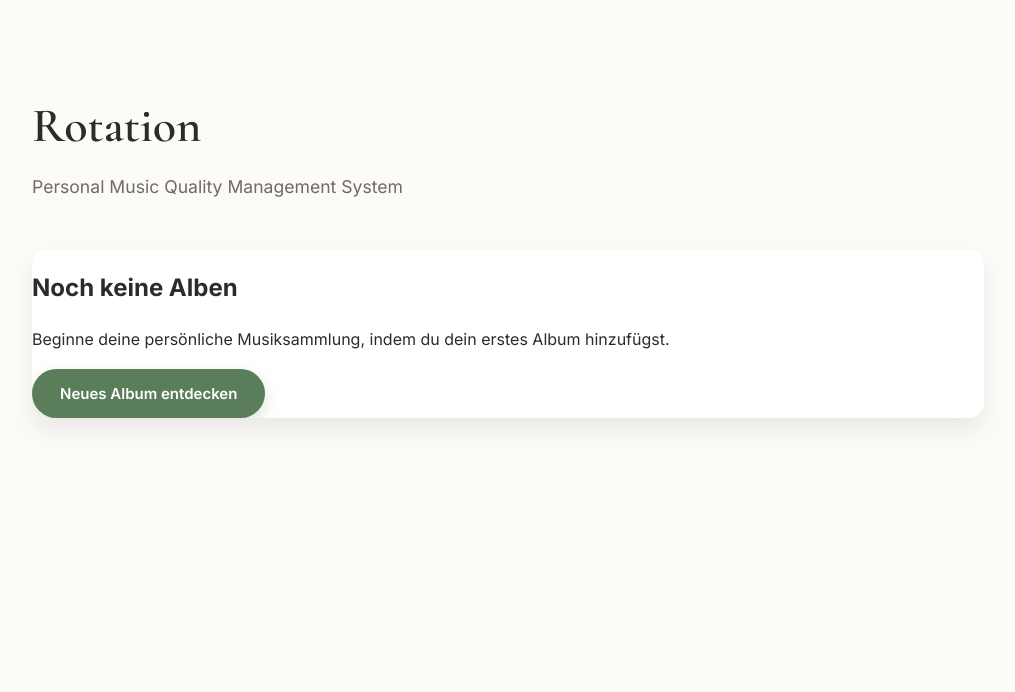
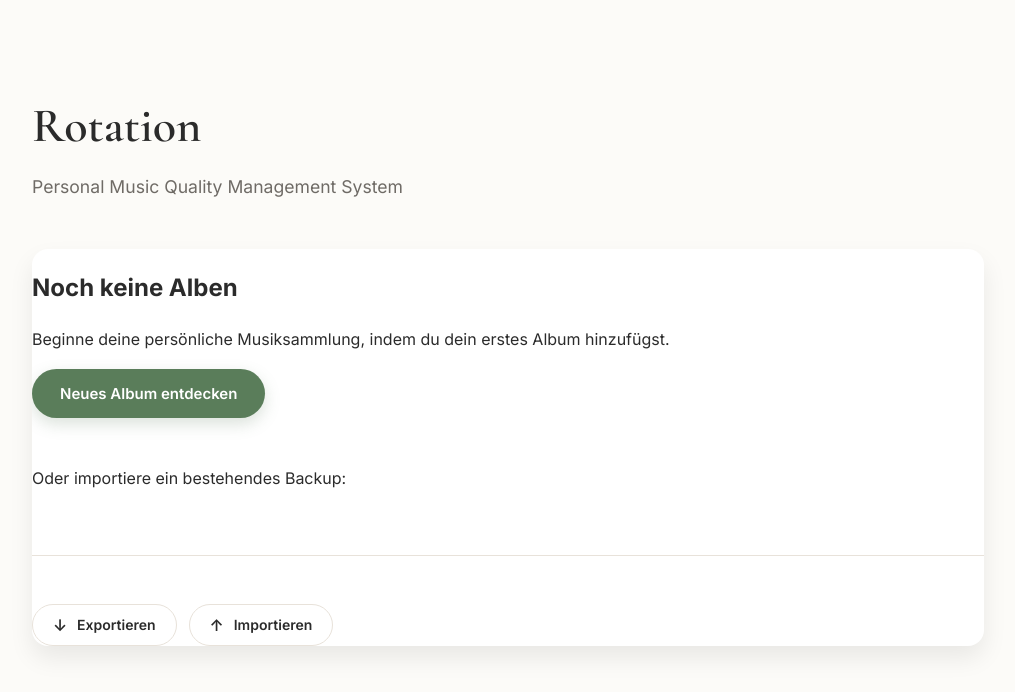
Before and after one commit to Xyl0se/rotation-app, a React (Vite) app: page / in a window 1280 px wide. Both pictures are taken after a click on the button "Meine Bibliothek beginnen". Shown: the top 692 px of the page, without its empty margins (132-1147 px from the left). Built offline with nearby package versions, Linux system fonts and the light colour scheme.

Commit message:
feat: add backup import button when library is empty

```diff
--- a/src/components/features/EmptyLibrary.tsx
+++ b/src/components/features/EmptyLibrary.tsx
@@ -1,11 +1,16 @@
+import type { StorageAdapter } from "../../adapters/storageAdapter"
+
 import Button from "../ui/Button"
 import Card from "../ui/Card"
+import BackupControls from "./backup/BackupControls"
 
 type EmptyLibraryProps = {
+    adapter: StorageAdapter
     onDiscoverAlbum: () => void
+    onBackupRestored: () => void
 }
 
-function EmptyLibrary({ onDiscoverAlbum }: EmptyLibraryProps) {
+function EmptyLibrary({ adapter, onDiscoverAlbum, onBackupRestored }: EmptyLibraryProps) {
     return (
         <Card>
 
@@ -20,6 +25,14 @@ function EmptyLibrary({ onDiscoverAlbum }: EmptyLibraryProps) {
                 Neues Album entdecken
             </Button>
 
+            <hr style={{ margin: "1.5rem 0", border: "none", borderTop: "1px solid var(--color-border)" }} />
+
+            <p style={{ marginBottom: "0.75rem" }}>
+                Oder importiere ein bestehendes Backup:
+            </p>
+
+            <BackupControls adapter={adapter} onRestored={onBackupRestored} />
+
         </Card>
     )
 }
--- a/src/pages/HomePage.tsx
+++ b/src/pages/HomePage.tsx
@@ -156,7 +156,9 @@ function HomePage({ adapter }: HomePageProps) {
                 albums.length === 0
                     ? (
                         <EmptyLibrary
+                            adapter={adapter}
                             onDiscoverAlbum={handleNewAlbum}
+                            onBackupRestored={() => window.location.reload()}
                         />
                     )
                     : (
```
